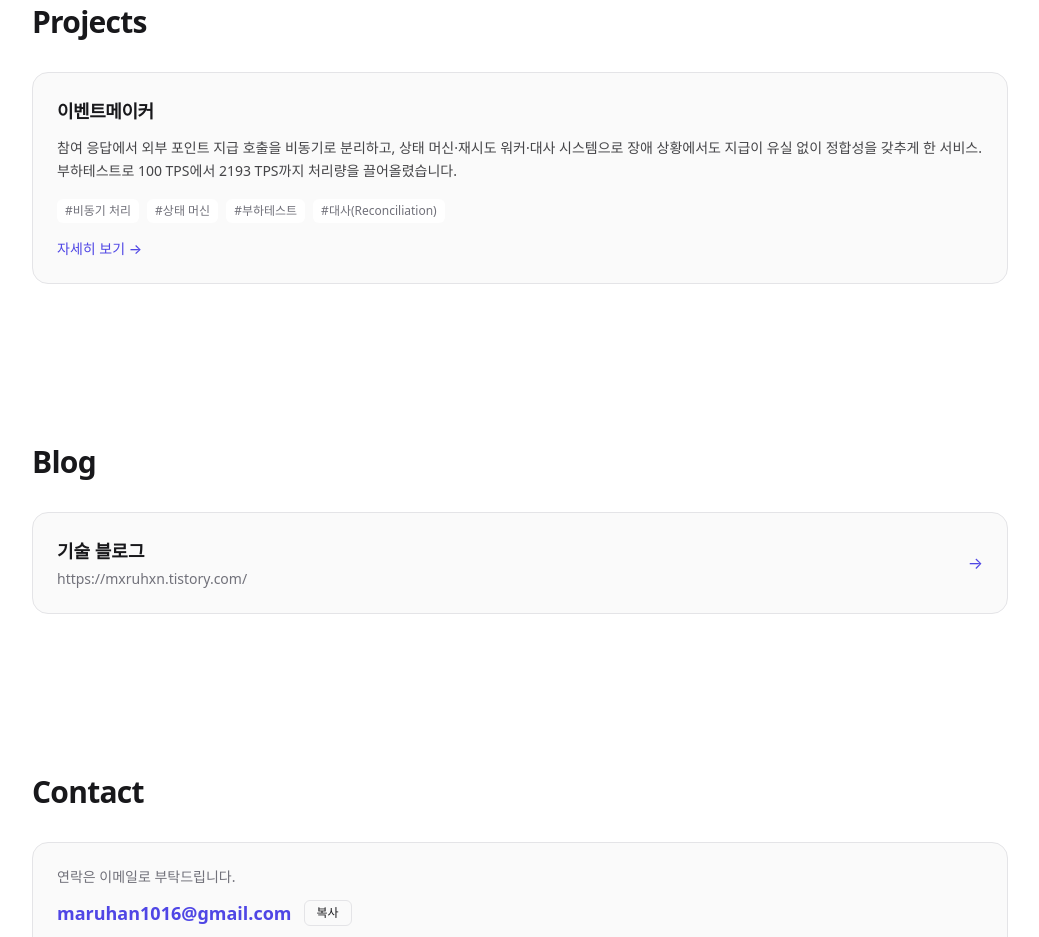
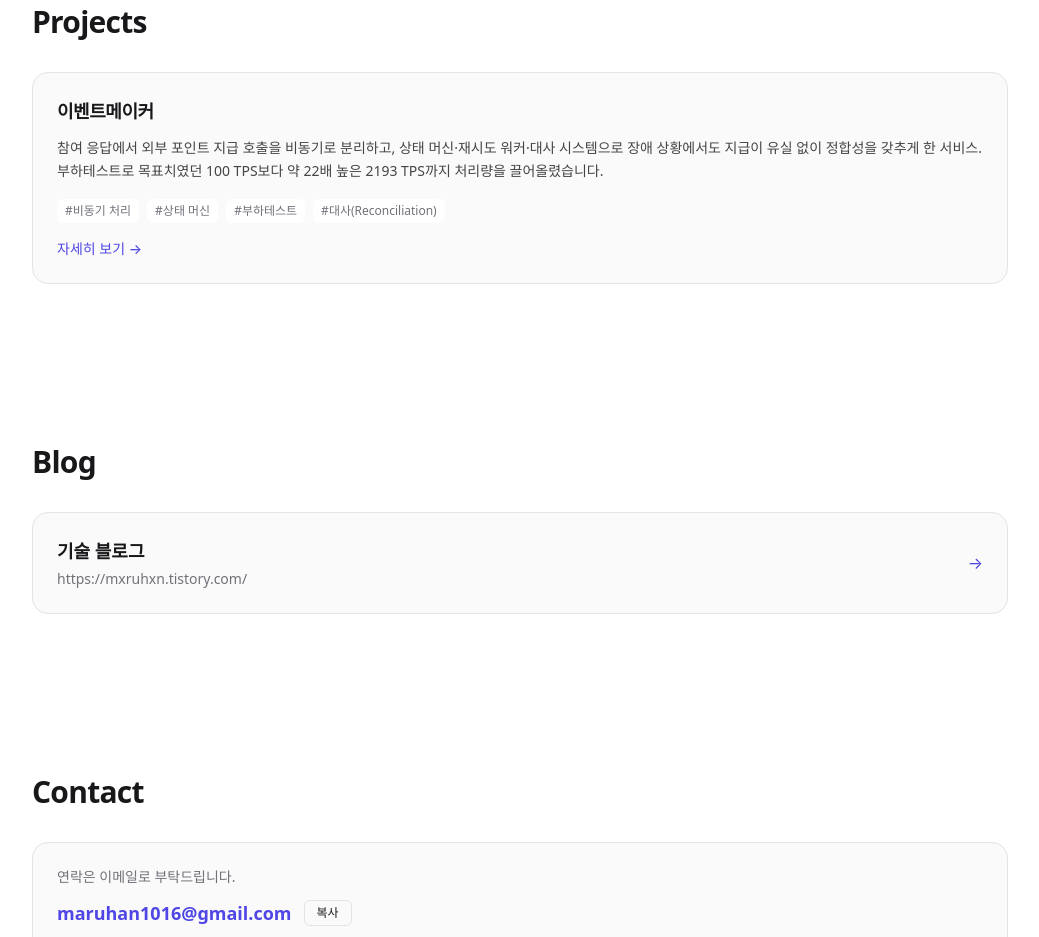
Before and after one commit to maruhxn/portfolio, a Next.js app: page / in a window 1280 px wide. Shown: the part 1320-2257 px from the top of the page, without its empty margins (120-1159 px from the left). Built offline with nearby package versions, Linux system fonts and the light colour scheme; a web font is replaced by a local one.

Commit message:
content: 이벤트메이커 카드 요약의 부하테스트 성과 표현 수정

```diff
--- a/content/projects.ts
+++ b/content/projects.ts
@@ -9,7 +9,7 @@ export const PROJECTS: ProjectMeta[] = [
   {
     slug: "eventmaker",
     title: "이벤트메이커",
-    summary: "참여 응답에서 외부 포인트 지급 호출을 비동기로 분리하고, 상태 머신·재시도 워커·대사 시스템으로 장애 상황에서도 지급이 유실 없이 정합성을 갖추게 한 서비스. 부하테스트로 100 TPS에서 2193 TPS까지 처리량을 끌어올렸습니다.",
+    summary: "참여 응답에서 외부 포인트 지급 호출을 비동기로 분리하고, 상태 머신·재시도 워커·대사 시스템으로 장애 상황에서도 지급이 유실 없이 정합성을 갖추게 한 서비스. 부하테스트로 목표치였던 100 TPS보다 약 22배 높은 2193 TPS까지 처리량을 끌어올렸습니다.",
     tags: ["비동기 처리", "상태 머신", "부하테스트", "대사(Reconciliation)"],
   },
   // 비노출 (복구하려면 주석 해제. 본문은 content/projects/qmoney-expiration.md 유지)
```
